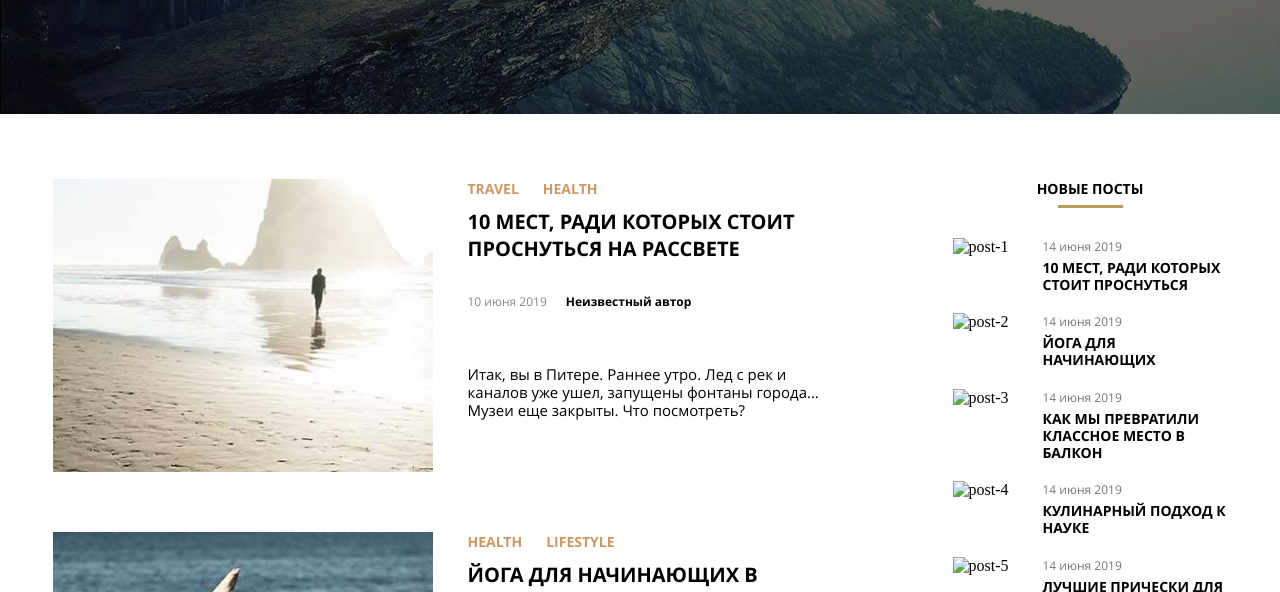
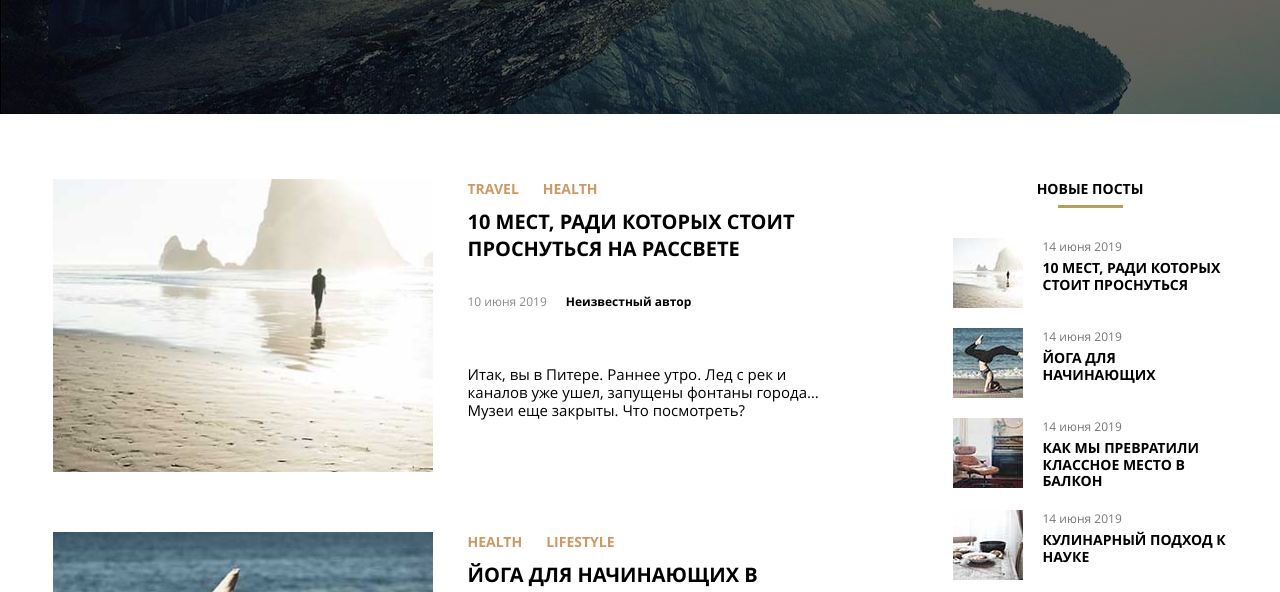
Before and after one commit to a1tochka322/travel-blog, a plain HTML site: page index.html in a window 1280 px wide. Shown: the part 360-952 px from the top of the page. Drawn offline with Linux system fonts and the light colour scheme; the site is published under a folder, as on GitHub Pages, so addresses that start at the root find nothing; files whose address does not match are found by name.

Commit message:
Update index.html

```diff
--- a/index.html
+++ b/index.html
@@ -185,7 +185,7 @@
                     <h3 class="aside-title">Новые посты</h3>
                     <div class="post">
                         <img
-                            src="/img/post-1.jpg"
+                            src="./img/post-1.jpg"
                             alt="post-1"
                             class="post-img"
                         />
@@ -198,7 +198,7 @@
                     </div>
                     <div class="post">
                         <img
-                            src="/img/post-2.jpg"
+                            src="./img/post-2.jpg"
                             alt="post-2"
                             class="post-img"
                         />
@@ -209,7 +209,7 @@
                     </div>
                     <div class="post">
                         <img
-                            src="/img/post-3.jpg"
+                            src="./img/post-3.jpg"
                             alt="post-3"
                             class="post-img"
                         />
@@ -222,7 +222,7 @@
                     </div>
                     <div class="post">
                         <img
-                            src="/img/post-4.jpg"
+                            src="./img/post-4.jpg"
                             alt="post-4"
                             class="post-img"
                         />
@@ -235,7 +235,7 @@
                     </div>
                     <div class="post">
                         <img
-                            src="/img/post-5.jpg"
+                            src="./img/post-5.jpg"
                             alt="post-5"
                             class="post-img"
                         />
```
